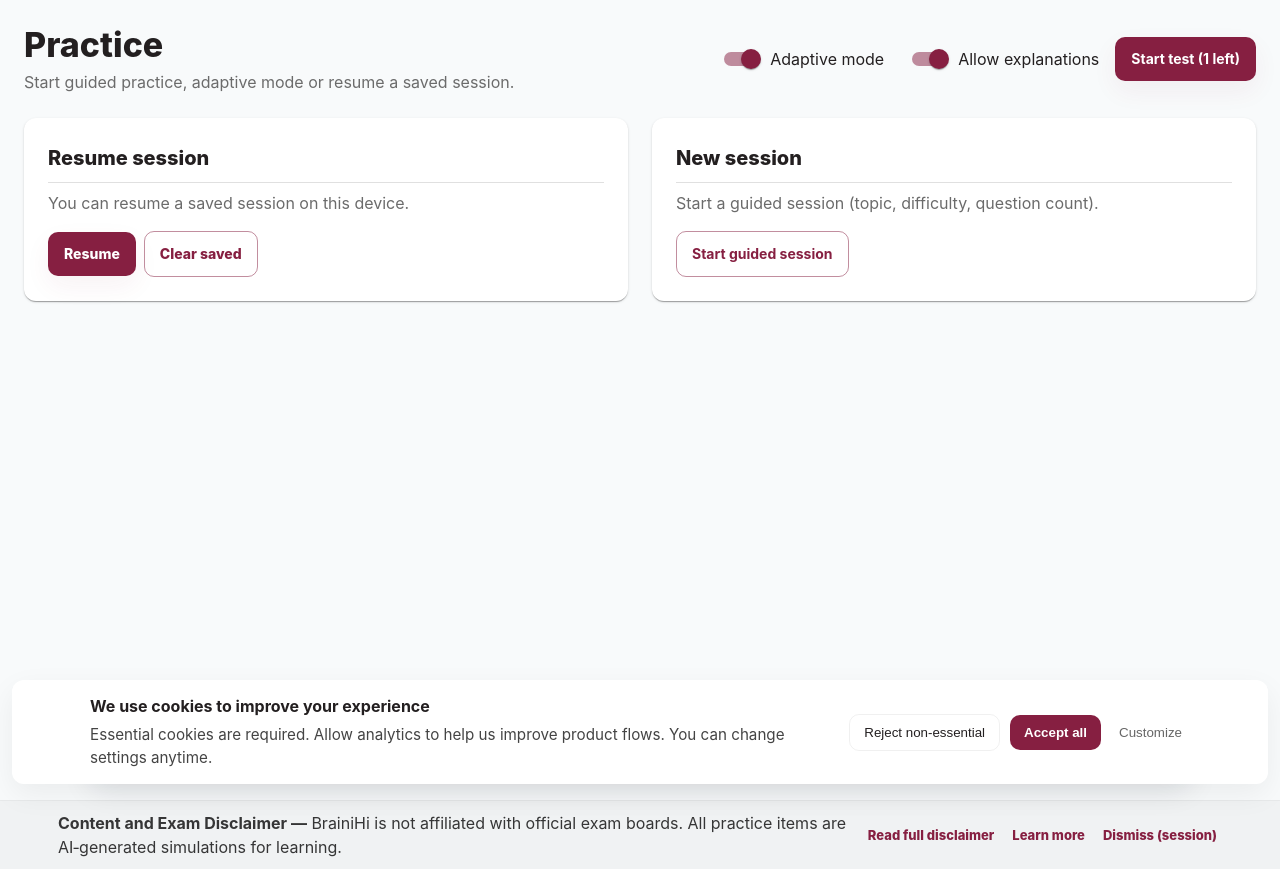
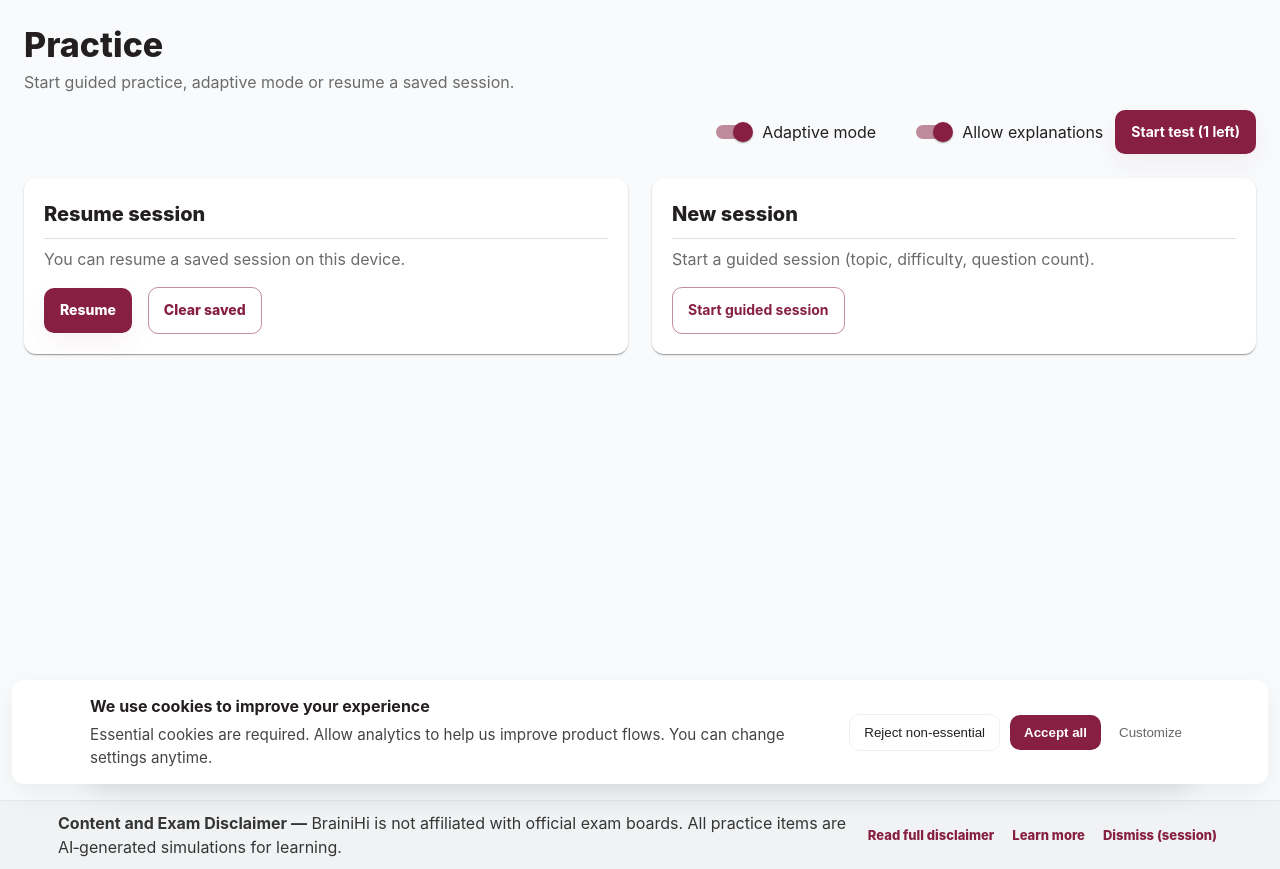
Before and after one commit to linda07060/brainiHi-cbt-platform, a Next.js app in the folder frontend/: page /practice in a window 1280 px wide. Built offline with nearby package versions, Linux system fonts and the light colour scheme; no server answers.

Commit message:
Redeploy: updated file + review page

```diff
--- a/frontend/src/pages/practice.tsx
+++ b/frontend/src/pages/practice.tsx
@@ -34,15 +34,7 @@ import TopicDifficultyModal from '../components/TopicDifficultyModal';
 import styles from '../styles/Practice.module.css';
 import Spinner from '../components/Spinner';
 
-/**
- * Practice page (updated)
- *
- * - "Back to Dashboard" button added
- * - Hides the global footer while this page is mounted and restores it on unmount
- * - Start guided session and Start button enforce plan limits
- */
-
-/* ---------- Helpers ---------- */
+/* ---------- Helpers (unchanged) ---------- */
 
 function getLocalAuthTokenFromStorage(): string | null {
   if (typeof window === 'undefined') return null;
@@ -114,6 +106,7 @@ export default function PracticePage(): JSX.Element {
   const router = useRouter();
   const theme = useTheme();
   const isMobile = useMediaQuery(theme.breakpoints.down('md'));
+  const isSmall = useMediaQuery(theme.breakpoints.down('sm'));
 
   // hide footer while on this page
   useEffect(() => {
@@ -323,17 +316,23 @@ export default function PracticePage(): JSX.Element {
       ? `Start test (${testAvailability.remainingLabel} left)`
       : 'Start practice';
 
+  // Dialog fullScreen on very small screens
+  const dialogFullScreen = useMediaQuery(theme.breakpoints.down('sm'));
+
   return (
-    <Box sx={{ p: 3 }}>
-      <Stack direction="row" justifyContent="space-between" alignItems="center" sx={{ mb: 3 }}>
-        <Box>
+    <Box className={styles.pageContainer}>
+      <Stack direction="row" justifyContent="space-between" alignItems="center" sx={{ mb: 3, gap: 2, flexWrap: 'wrap' }}>
+        <Box sx={{ minWidth: 0 }}>
           <Typography variant="h4" sx={{ fontWeight: 800 }}>Practice</Typography>
           <Typography color="text.secondary" sx={{ mt: 0.5 }}>Start guided practice, adaptive mode or resume a saved session.</Typography>
         </Box>
 
-        <Stack direction="row" spacing={2} alignItems="center">
-          <FormControlLabel control={<Switch checked={adaptiveMode} onChange={(_, v) => setAdaptiveMode(v)} />} label="Adaptive mode" />
-          <FormControlLabel control={<Switch checked={allowExplanations} onChange={(_, v) => setAllowExplanations(v)} />} label="Allow explanations" />
+        {/* NEW: actionsWrap centers and limits the width of the Start practice button on small screens */}
+        <div className={styles.actionsWrap}>
+          <Stack direction="row" spacing={2} alignItems="center" className={styles.actionsInner}>
+            <FormControlLabel control={<Switch checked={adaptiveMode} onChange={(_, v) => setAdaptiveMode(v)} />} label="Adaptive mode" />
+            <FormControlLabel control={<Switch checked={allowExplanations} onChange={(_, v) => setAllowExplanations(v)} />} label="Allow explanations" />
+          </Stack>
 
           <Button
             variant="contained"
@@ -342,32 +341,35 @@ export default function PracticePage(): JSX.Element {
             disabled={!canStartTest || startingFromModal}
             startIcon={startingFromModal ? <Spinner size={16} /> : undefined}
             sx={{ fontWeight: 700 }}
+            className={styles.startBtn}
           >
             {startButtonLabel}
           </Button>
-        </Stack>
+        </div>
       </Stack>
 
       <Grid container spacing={3}>
         <Grid item xs={12} md={6}>
-          <Paper sx={{ p: 3 }}>
+          <Paper className={`${styles.panel}`} elevation={1}>
             <Typography variant="h6" sx={{ fontWeight: 800 }}>Resume session</Typography>
             <Divider sx={{ my: 1 }} />
             <Typography color="text.secondary">You can resume a saved session on this device.</Typography>
             <Box sx={{ mt: 2 }}>
-              <Button variant="contained" onClick={handleResume} sx={{ mr: 1 }}>Resume</Button>
-              <Button variant="outlined" onClick={handleClearSaved}>Clear saved</Button>
+              <div className={styles.buttonGroup}>
+                <Button variant="contained" onClick={handleResume} fullWidth={isMobile} sx={{ mr: isMobile ? 0 : 1 }}>Resume</Button>
+                <Button variant="outlined" onClick={handleClearSaved} fullWidth={isMobile}>Clear saved</Button>
+              </div>
             </Box>
           </Paper>
         </Grid>
 
         <Grid item xs={12} md={6}>
-          <Paper sx={{ p: 3 }}>
+          <Paper className={`${styles.panel}`} elevation={1}>
             <Typography variant="h6" sx={{ fontWeight: 800 }}>New session</Typography>
             <Divider sx={{ my: 1 }} />
             <Typography color="text.secondary">Start a guided session (topic, difficulty, question count).</Typography>
             <Box sx={{ mt: 2 }}>
-              <Button variant="outlined" onClick={() => setModalOpen(true)} disabled={!canStartTest} sx={{ fontWeight: 700 }}>
+              <Button variant="outlined" onClick={() => setModalOpen(true)} disabled={!canStartTest} sx={{ fontWeight: 700 }} fullWidth={isMobile}>
                 Start guided session
               </Button>
               {!canStartTest && <Typography color="warning.main" sx={{ mt: 1 }}>You have no tests remaining for today on your plan.</Typography>}
@@ -378,12 +380,14 @@ export default function PracticePage(): JSX.Element {
 
       {session && (
         <Box sx={{ mt: 3 }}>
-          <Paper sx={{ p: 2 }}>
-            <Stack direction="row" justifyContent="space-between" alignItems="center">
-              <Typography variant="subtitle1" sx={{ fontWeight: 800 }}>{session.topic} — {session.difficulty}</Typography>
-              <Stack direction="row" spacing={1} alignItems="center">
-                <Button onClick={() => { setRunning((r) => !r); }} variant="outlined" startIcon={running ? <PauseIcon /> : <PlayArrowIcon />}>{running ? 'Pause' : 'Resume'}</Button>
-                <Button onClick={() => { try { sessionStorage.setItem('PRACTICE_SESSION', JSON.stringify(session)); setSnack({ severity: 'success', message: 'Saved' }); } catch { setSnack({ severity: 'error', message: 'Save failed' }); } }} variant="outlined">Save</Button>
+          <Paper className={styles.panel} elevation={1}>
+            <Stack direction={isSmall ? 'column' : 'row'} justifyContent="space-between" alignItems="center" spacing={2}>
+              <Typography variant="subtitle1" sx={{ fontWeight: 800, wordBreak: 'break-word' }}>{session.topic} — {session.difficulty}</Typography>
+              <Stack direction={isSmall ? 'column' : 'row'} spacing={1} alignItems="center" sx={{ width: isSmall ? '100%' : 'auto' }}>
+                <Button onClick={() => { setRunning((r) => !r); }} variant="outlined" startIcon={running ? <PauseIcon /> : <PlayArrowIcon />} fullWidth={isSmall}>
+                  {running ? 'Pause' : 'Resume'}
+                </Button>
+                <Button onClick={() => { try { sessionStorage.setItem('PRACTICE_SESSION', JSON.stringify(session)); setSnack({ severity: 'success', message: 'Saved' }); } catch { setSnack({ severity: 'error', message: 'Save failed' }); } }} variant="outlined" fullWidth={isSmall}>Save</Button>
               </Stack>
             </Stack>
 
@@ -393,20 +397,22 @@ export default function PracticePage(): JSX.Element {
             <Box sx={{ mt: 1 }}>
               <Typography variant="body2" color="text.secondary">This interactive view is intentionally compact — full review and grading happen on the Review/Test page (opened after creation).</Typography>
               <Box sx={{ mt: 2 }}>
-                <Button variant="contained" component={Link} href={session.sessionId ? `/test?session=${session.sessionId}` : '/test'}>Open test page</Button>
+                <Button variant="contained" component={Link} href={session.sessionId ? `/test?session=${session.sessionId}` : '/test'} fullWidth={isSmall}>
+                  Open test page
+                </Button>
               </Box>
             </Box>
           </Paper>
         </Box>
       )}
 
-      <Dialog open={modalOpen} onClose={() => setModalOpen(false)} fullWidth maxWidth="sm">
+      <Dialog open={modalOpen} onClose={() => setModalOpen(false)} fullWidth maxWidth="sm" fullScreen={dialogFullScreen}>
         <DialogTitle>Start guided session</DialogTitle>
         <DialogContent dividers>
           <TopicDifficultyModal
             open={true}
             initialTopic={undefined}
-            initialDifficulty={'medium' as any} // safe assertion so TS accepts the literal
+            initialDifficulty={'medium' as any}
             onClose={(res?: any) => {
               setModalOpen(false);
               if (!res) return;
@@ -418,7 +424,7 @@ export default function PracticePage(): JSX.Element {
             explanationsAllowed={(effectiveUsage?.remaining?.explanationsRemaining ?? effectiveUsage?.limits?.explanationsPerMonth) !== 0}
           />
         </DialogContent>
-        <DialogActions>
+        <DialogActions className={styles.dialogActionsResponsive}>
           <Button onClick={() => setModalOpen(false)}>Close</Button>
         </DialogActions>
       </Dialog>
@@ -431,9 +437,11 @@ export default function PracticePage(): JSX.Element {
         </Snackbar>
       )}
 
-      {/* Back to Dashboard button */}
-      <Box sx={{ position: 'fixed', bottom: 20, right: 20, zIndex: 1200 }}>
-        <Button component={Link} href="/dashboard" variant="outlined">Back to Dashboard</Button>
+      {/* Back to Dashboard button - responsive placement */}
+      <Box className={styles.floatingAction}>
+        <Button component={Link} href="/dashboard" variant="outlined" size={isSmall ? 'small' : 'medium'}>
+          Back to Dashboard
+        </Button>
       </Box>
     </Box>
   );
--- a/frontend/src/styles/Practice.module.css
+++ b/frontend/src/styles/Practice.module.css
@@ -1,9 +1,68 @@
-/* Practice.module.css - styles for practice page */
+/* Practice.module.css - responsive styles and start-button centering */
 
-.questionCard {
-  border-radius: 12px;
+.pageContainer {
+  padding: clamp(12px, 3.6vw, 24px);
+  box-sizing: border-box;
+  min-height: 60vh;
+  max-width: 100%;
+  overflow-x: hidden;
+  -webkit-overflow-scrolling: touch;
 }
 
+/* Panel base used for Papers */
+.panel {
+  border-radius: 12px;
+  padding: clamp(12px, 2.6vw, 20px) !important;
+  box-sizing: border-box;
+  max-width: 100%;
+}
+
+/* Actions wrapper that holds switches and start button */
+.actionsWrap {
+  display: flex;
+  align-items: center;
+  gap: 12px;
+  justify-content: flex-end; /* on desktop keep it right-aligned */
+  width: 100%;
+  box-sizing: border-box;
+}
+
+/* inner group for the switches so they can wrap properly on small screens */
+.actionsInner {
+  display: flex;
+  gap: 12px;
+  align-items: center;
+  flex-wrap: wrap;
+  justify-content: flex-end;
+}
+
+/* Start button sizing: keep moderate width on desktop, centered and limited on mobile */
+.startBtn {
+  flex: 0 0 auto;
+  min-width: 220px;
+  max-width: 420px;
+  width: auto;
+  box-sizing: border-box;
+  text-align: center;
+}
+
+/* On medium/smaller viewports stack controls and center the start button */
+@media (max-width: 900px) {
+  .actionsWrap {
+    flex-direction: column;
+    justify-content: center;
+    align-items: center;
+  }
+  .actionsInner { order: 2; justify-content: center; }
+  .startBtn { order: 1; width: calc(min(420px, 88%)); }
+}
+
+/* Very small screens: slightly reduce button width */
+@media (max-width: 420px) {
+  .startBtn { width: calc(min(360px, 92%)); min-width: 180px; }
+}
+
+/* Keep other responsive helpers */
 .topicRow {
   display: grid;
   grid-template-columns: 1fr auto;
@@ -11,10 +70,14 @@
   align-items: center;
   padding: 8px 0;
 }
+@media (max-width: 660px) {
+  .topicRow {
+    grid-template-columns: 1fr;
+    gap: 8px;
+  }
+}
 
-.topicName {
-  font-weight: 700;
-}
+.topicName { font-weight: 700; overflow-wrap: anywhere; }
 
 .barBg {
   width: 100%;
@@ -27,6 +90,7 @@
   height: 100%;
   background: linear-gradient(90deg,#861f41,#2b9a6b);
   border-radius: 999px;
+  transition: width 420ms cubic-bezier(.2,.9,.2,1);
 }
 
 .metricRow {
@@ -34,16 +98,91 @@
   justify-content: space-between;
   align-items: baseline;
   padding: 6px 0;
+  gap: 12px;
+}
+@media (max-width: 520px) {
+  .metricRow { flex-direction: column; align-items: stretch; }
 }
 
 .questionCard .MuiButton-root {
   text-transform: none;
+  border-radius: 10px;
+  min-width: 0;
+  max-width: 100%;
+  box-sizing: border-box;
 }
 
-/* make buttons larger and easy to tap on mobile */
 @media (max-width: 600px) {
   .questionCard .MuiButton-root {
-    height: 56px;
-    font-size: 16px;
+    height: 52px;
+    font-size: 15px;
+    padding: 0 14px;
   }
 }
+
+/* Floating Back to Dashboard button placement */
+.floatingAction {
+  position: fixed;
+  bottom: 20px;
+  right: 20px;
+  z-index: 1200;
+  display: inline-block;
+  max-width: calc(100% - 40px);
+  box-sizing: border-box;
+}
+@media (max-width: 640px) {
+  .floatingAction {
+    right: 50%;
+    transform: translateX(50%);
+    bottom: 14px;
+  }
+}
+@media (max-width: 420px) {
+  .floatingAction {
+    right: 50%;
+    transform: translateX(50%);
+    bottom: 12px;
+  }
+}
+
+/* Button group: stack on small screens */
+.buttonGroup {
+  display: flex;
+  gap: 8px;
+  align-items: center;
+}
+@media (max-width: 520px) {
+  .buttonGroup {
+    flex-direction: column;
+    gap: 8px;
+    width: 100%;
+  }
+  .buttonGroup .MuiButton-root {
+    width: 100%;
+    min-width: 0;
+  }
+}
+
+/* Dialog action layout */
+.dialogActionsResponsive {
+  display: flex;
+  justify-content: flex-end;
+  gap: 8px;
+}
+@media (max-width: 480px) {
+  .dialogActionsResponsive {
+    justify-content: center;
+    flex-direction: column-reverse;
+    align-items: stretch;
+  }
+  .dialogActionsResponsive .MuiButton-root { width: 100%; }
+}
+
+/* Accessibility helper */
+.visuallyHidden {
+  position: absolute !important;
+  height: 1px; width: 1px;
+  overflow: hidden;
+  clip: rect(1px,1px,1px,1px);
+  white-space: nowrap;
+}
```
Also changed, not shown: frontend/src/components/Header.tsx (+14 -10 lines), frontend/src/styles/Header.module.css (+35 -15 lines).
